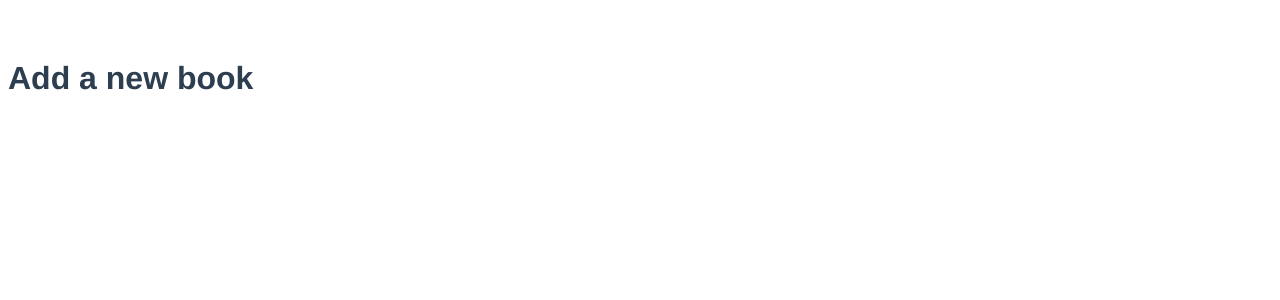
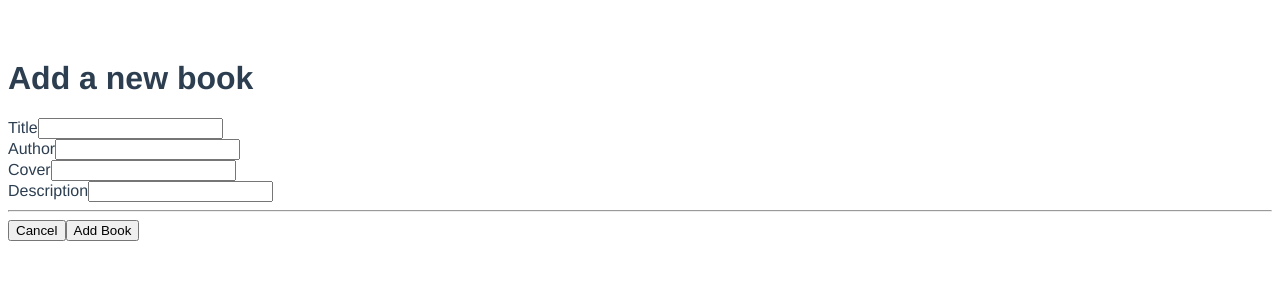
Before and after one commit to coquin/awesomereads, a Vue app: page /#/add in a window 1280 px wide. Shown: the top 300 px of the page. Built offline with nearby package versions, Linux system fonts and the light colour scheme.

Commit message:
Adding a book to the list

```diff
--- a/src/components/AddBook.vue
+++ b/src/components/AddBook.vue
@@ -3,11 +3,44 @@
     <header>
       <h1>Add a new book</h1>
     </header>
+    <section>
+      <form @submit.prevent="addBook">
+        <label>Title</label><input type="text" v-model="book.title"><br>
+        <label>Author</label><input type="text" v-model="book.author"><br>
+        <label>Cover</label><input type="text" v-model="book.cover"><br>
+        <label>Description</label><input type="text" v-model="book.description"><br>
+        <hr>
+        <button @click.prevent="cancelAdd">Cancel</button>
+        <button>Add Book</button>
+      </form>
+    </section>
   </div>
 </template>
 
 <script>
 export default {
-  name: 'add-book'
+  name: 'add-book',
+  data () {
+    return {
+      book: {
+        title: '',
+        author: '',
+        cover: '',
+        description: ''
+      }
+    }
+  },
+  methods: {
+    addBook () {
+      if (this.book.title && this.book.author && this.book.cover && this.book.description) {
+        this.$store.commit('addBook', this.book)
+        this.$router.push({ name: 'Home' })
+      }
+    },
+
+    cancelAdd () {
+      this.$router.push({ name: 'Home' })
+    }
+  }
 }
 </script>
--- a/src/store/index.js
+++ b/src/store/index.js
@@ -6,7 +6,6 @@ Vue.use(Vuex)
 export default new Vuex.Store({
   state: {
     books: [{
-      id: 1,
       title: 'Moby Dick',
       author: 'Herman Melville',
       cover: 'https://images.gr-assets.com/books/1327940656l/153747.jpg',
@@ -15,5 +14,10 @@ export default new Vuex.Store({
   },
   getters: {
     allBooks: (state) => state.books
+  },
+  mutations: {
+    addBook (state, book) {
+      state.books.unshift(book)
+    }
   }
 })
```
